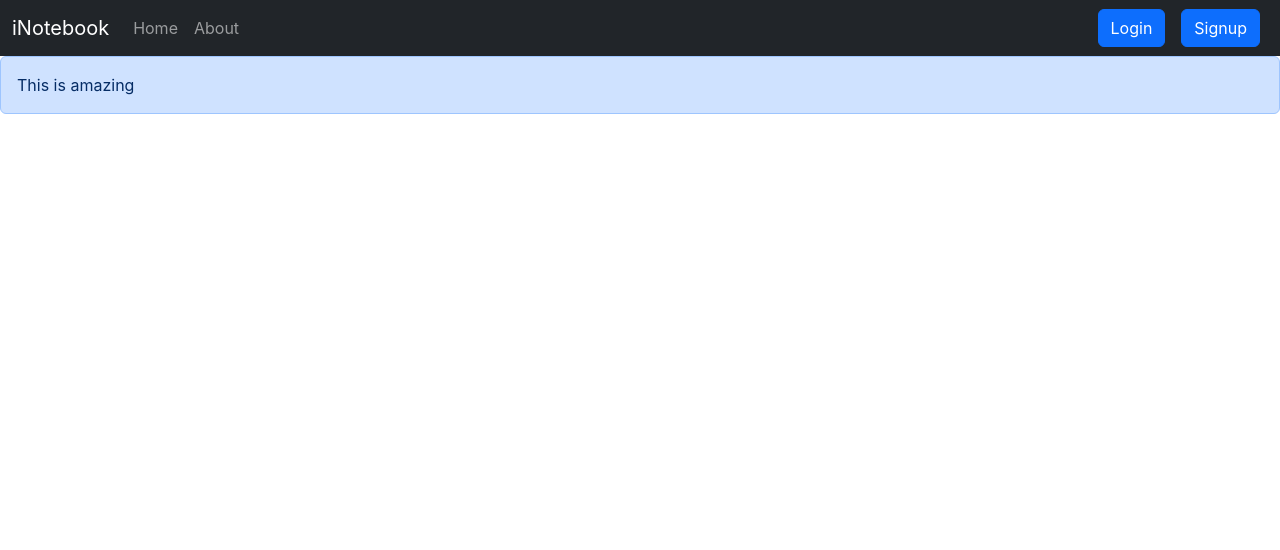
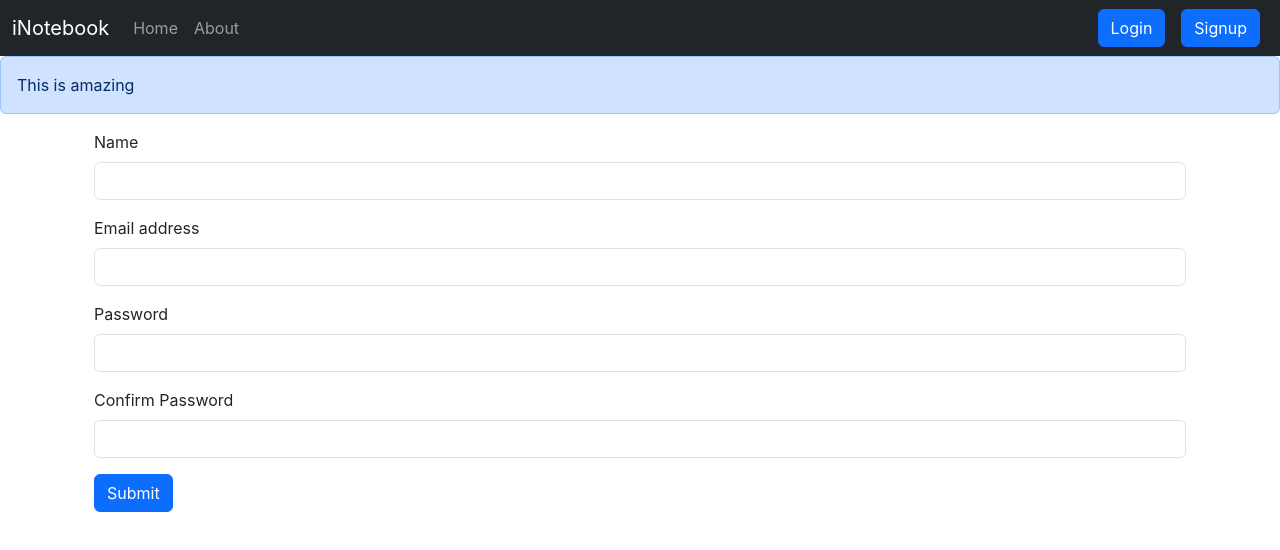
Before and after one commit to RahulSharma-1799/inotebook, a React (Create React App) app: page /signup in a window 1280 px wide. Shown: the top 550 px of the page. Built offline with nearby package versions, Linux system fonts and the light colour scheme.

Commit message:
Adding Login and Signup Component in iNotebook

```diff
--- a/src/App.js
+++ b/src/App.js
@@ -5,6 +5,8 @@
 import About from "./components/About";
 import NoteState from "./context/notes/NoteState";
 import Alert from "./components/Alert";
+import Login from "./components/Login";
+import Signup from "./components/Signup";
 function App() {
   return (
     <>
@@ -16,6 +18,8 @@
             <Routes>
               <Route exact path="/" element={<Home />} />
               <Route exact path="/about" element={<About />} />
+              <Route exact path="/login" element={<Login />} />
+              <Route exact path="/signup" element={<Signup />} />
             </Routes>
           </div>
         </Router>
--- /dev/null
+++ b/src/components/Login.js
@@ -0,0 +1,73 @@
+import React, { useState } from "react";
+import { useNavigate } from "react-router-dom";
+const Login = () => {
+    const [credentials, setCredentials] = useState({ email: "", password: "" });
+    let navigate = useNavigate();
+  const handleSubmit = async (e) => {
+    e.preventDefault();
+    const response = await fetch(`http://localhost:5000/api/auth/login`, {
+      method: "POST",
+      headers: {
+        "Content-Type": "application/json",
+      },
+      body: JSON.stringify({
+        email: credentials.email,
+        password: credentials.password,
+      }),
+    });
+    const json = await response.json();
+      console.log(json);
+      if (json.success) {
+          //redirect to
+          localStorage.setItem('token', json.authtoken);
+          navigate("/");
+      }
+      else {
+          alert("Invalid credentials");
+      }
+  };
+  const onChange = (e) => {
+    setCredentials({ ...credentials, [e.target.name]: e.target.value });
+  };
+  return (
+    <div>
+      <form onSubmit={handleSubmit}>
+        <div className="mb-3">
+          <label htmlFor="email" className="form-label">
+            Email address
+          </label>
+          <input
+            value={credentials.email}
+            onChange={onChange}
+            type="email"
+            className="form-control"
+            name="email"
+            id="email"
+            aria-describedby="emailHelp"
+          />
+          <div id="emailHelp" className="form-text">
+            We'll never share your email with anyone else.
+          </div>
+        </div>
+        <div className="mb-3">
+          <label htmlFor="password" className="form-label">
+            Password
+          </label>
+          <input
+            value={credentials.password}
+            onChange={onChange}
+            type="password"
+            className="form-control"
+            id="password"
+            name="password"
+          />
+        </div>
+        <button type="submit" className="btn btn-primary">
+          Submit
+        </button>
+      </form>
+    </div>
+  );
+};
+
+export default Login;
--- a/src/components/Navbar.js
+++ b/src/components/Navbar.js
@@ -47,12 +47,12 @@
               </li>
             </ul>
             <form className="d-flex">
-              <a class="btn btn-primary mx-2" role="button">
+              <Link className="btn btn-primary mx-2" to="/login" role="button">
                 Login
-              </a>
-              <a class="btn btn-primary mx-2" role="button">
+              </Link>
+              <Link className="btn btn-primary mx-2" to="/signup" role="button">
                 Signup
-              </a>
+              </Link>
             </form>
           </div>
         </div>
--- /dev/null
+++ b/src/components/Signup.js
@@ -0,0 +1,101 @@
+import React, { useState } from "react";
+import { useNavigate } from "react-router-dom";
+
+const Signup = () => {
+  const [credentials, setCredentials] = useState({
+    name: "",
+    email: "",
+    password: "",
+    cpassword: "",
+  });
+  let navigate = useNavigate();
+  const handleSubmit = async (e) => {
+    e.preventDefault();
+    const { name, email, password } = credentials;
+
+    const response = await fetch(`http://localhost:5000/api/auth/createuser`, {
+      method: "POST",
+      headers: {
+        "Content-Type": "application/json",
+      },
+      body: JSON.stringify({ name, email, password }),
+    });
+    const json = await response.json();
+    console.log(json);
+    if (json.success) {
+      //redirect to
+      localStorage.setItem("token", json.authtoken);
+      navigate("/");
+    } else {
+      alert("Invalid credentials");
+    }
+  };
+  const onChange = (e) => {
+    setCredentials({ ...credentials, [e.target.name]: e.target.value });
+  };
+  return (
+    <div className="container">
+      <form onSubmit={handleSubmit}>
+        <div className="mb-3">
+          <label htmlFor="name" className="form-label">
+            Name
+          </label>
+          <input
+            type="text"
+            className="form-control"
+            id="name"
+            name="name"
+            onChange={onChange}
+            aria-describedby="emailHelp"
+          />
+        </div>
+        <div className="mb-3">
+          <label htmlFor="email" className="form-label">
+            Email address
+          </label>
+          <input
+            type="email"
+            className="form-control"
+            id="email"
+            name="email"
+            onChange={onChange}
+            aria-describedby="emailHelp"
+          />
+        </div>
+        <div className="mb-3">
+          <label htmlFor="password" className="form-label">
+            Password
+          </label>
+          <input
+            type="password"
+            className="form-control"
+            name="password"
+            id="password"
+            onChange={onChange}
+            minLength={5}
+            required
+          />
+        </div>
+        <div className="mb-3">
+          <label htmlFor="cpassword" className="form-label">
+            Confirm Password
+          </label>
+          <input
+            type="password"
+            className="form-control"
+            name="cpassword"
+            id="cpassword"
+            onChange={onChange}
+            minLength={5}
+            required
+          />
+        </div>
+        <button type="submit" className="btn btn-primary">
+          Submit
+        </button>
+      </form>
+    </div>
+  );
+};
+
+export default Signup;
```
Also changed, not shown: 1 other file (tests, documents, lock files or other folders).
